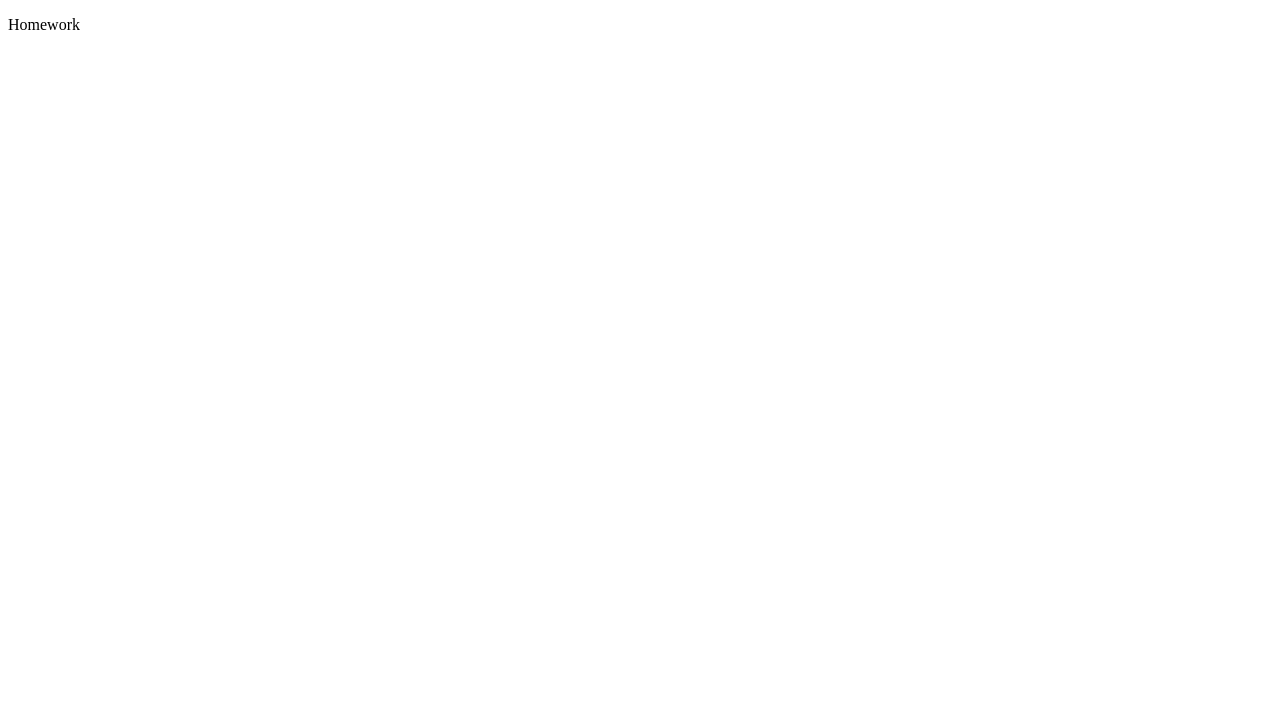
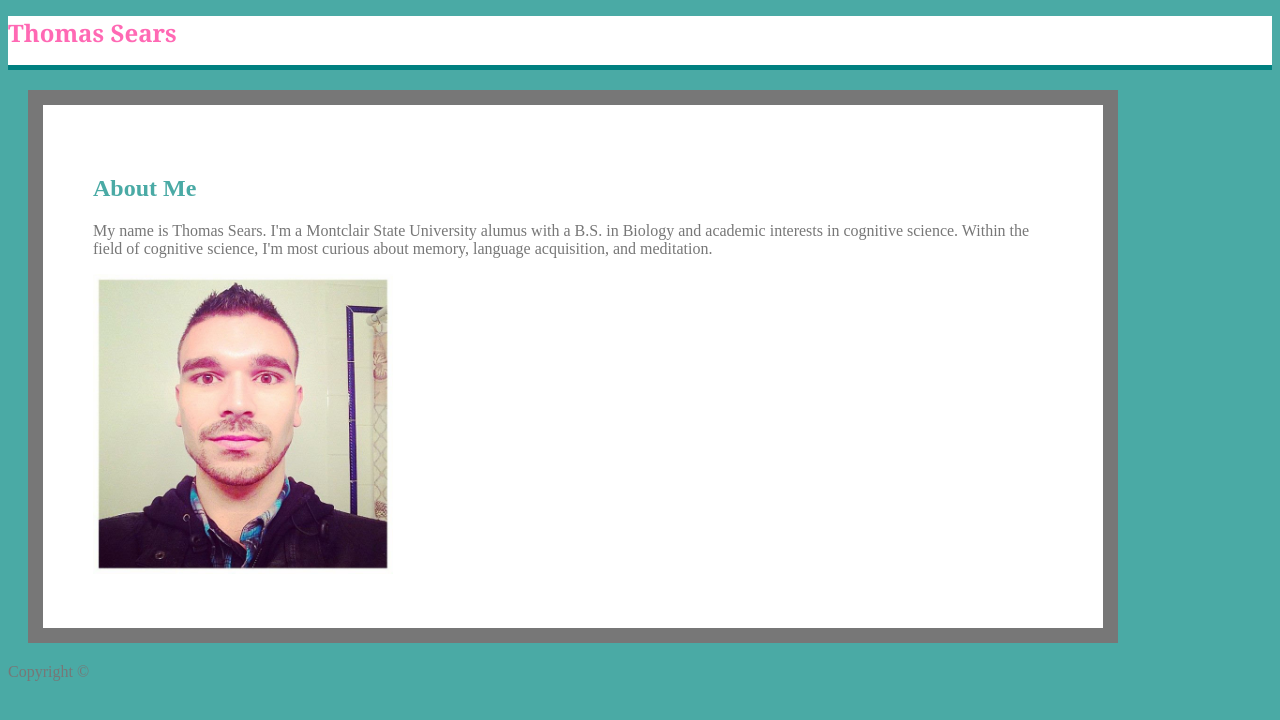
Before and after one commit to 0tsears0/basic-portfolio, a plain HTML site: page index.html in a window 1280 px wide. Drawn offline with Linux system fonts and the light colour scheme.

Commit message:
Added most of html structure and bulk of css for first page. Borders, alignments, margins, boxes, and spacing still needs to be worked on.

```diff
--- /dev/null
+++ b/assets/css/style.css
@@ -0,0 +1,46 @@
+header {
+    background-color: #ffffff;
+    border-color: #cccccc;
+    font-family: 'Georgia', Times, 'Times New Roman', serif;
+    Border-bottom: 5px solid teal
+}
+
+.Thomas {
+    box-sizing: border-box;
+}
+
+.About {
+    color: #4aaaa5
+}
+
+h1 {
+    color: hotpink;
+    font-size: x-large;
+}
+
+.My {
+    background-color: #ffffff;
+    border-color: #dddddd;
+    text-align: left;
+    width: 960px;
+    border: 15px solid;
+    padding: 50px;
+    margin: 20px;
+}
+body {
+    background-color: #4aaaa5;
+    color: #777777;
+}
+
+.img-thomas {
+    width: 300px;
+}
+
+.footer {
+    border-top: 8px solid #4aaaa5;
+    background-color: #666666;
+    margin-top: 400px;
+    margin-bottom: 100px;
+    margin-right: 150px;
+    margin-left: 80px;
+}
--- a/assets/style/styles.css
+++ /dev/null
@@ -1,14 +0,0 @@
-* {
-    Box-sizing: border box;
-    }
-
-    Header {
-        Background: white;
-        Border-bottom: 5px solid teal;
-    }
-
-    .page-wrapper {
-        Witdth: 90%
-        Margon: 0 auto;
-        Display: flex;
-        Justify-content: space between;
--- a/index.html
+++ b/index.html
@@ -1,15 +1,40 @@
 <!DOCTYPE html>
 <html lang="en">
+
 <head>
     <meta charset="UTF-8">
     <meta name="viewport" content="width=device-width, initial-scale=1.0">
     <meta http-equiv="X-UA-Compatible" content="ie=edge">
-    <title>Homework</title>
+
+    <title>Thomas's Profile</title>
+
+    <link rel="stylesheet" href="assets/css/style.css">
+
 </head>
+
 <body>
-    <p>
-        Homework
-    </p>
+    <div class="Thomas">
+        <header>
+            <h1>Thomas Sears</h1>
+        </header>
+    </div>
+
+    <div class="My">
+
+        <h2 class="About">About Me</h2>
+
+        <p>
+            My name is Thomas Sears. I'm a Montclair State University alumus with a B.S. in Biology and academic
+            interests
+            in cognitive science. Within the field of cognitive science, I'm most curious about memory, language
+            acquisition, and meditation.
+        </p>
+
+        <img class="img-thomas" src="assets/images/thomas.jpg" alt="Thomas's face">
+    </div>
+
+    <footer>Copyright &copy;</footer>
 
 </body>
+
 </html>
```
Also changed, not shown: assets/images/bee.jpg (deleted), assets/images/thomas.JPG (added).
